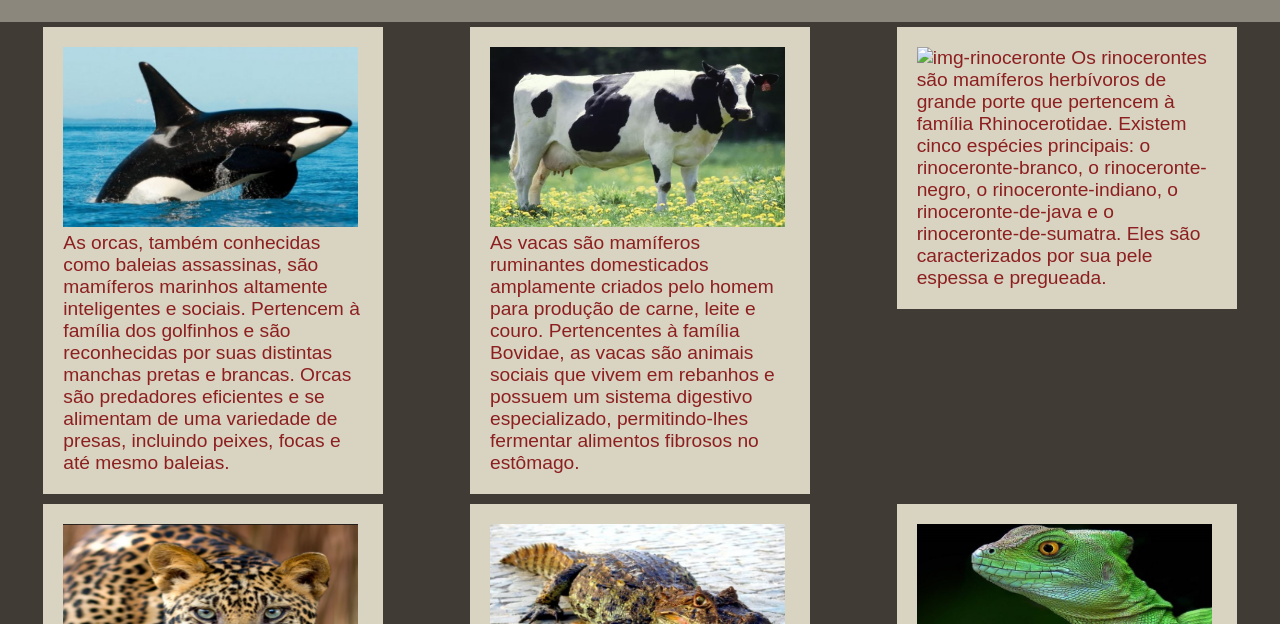
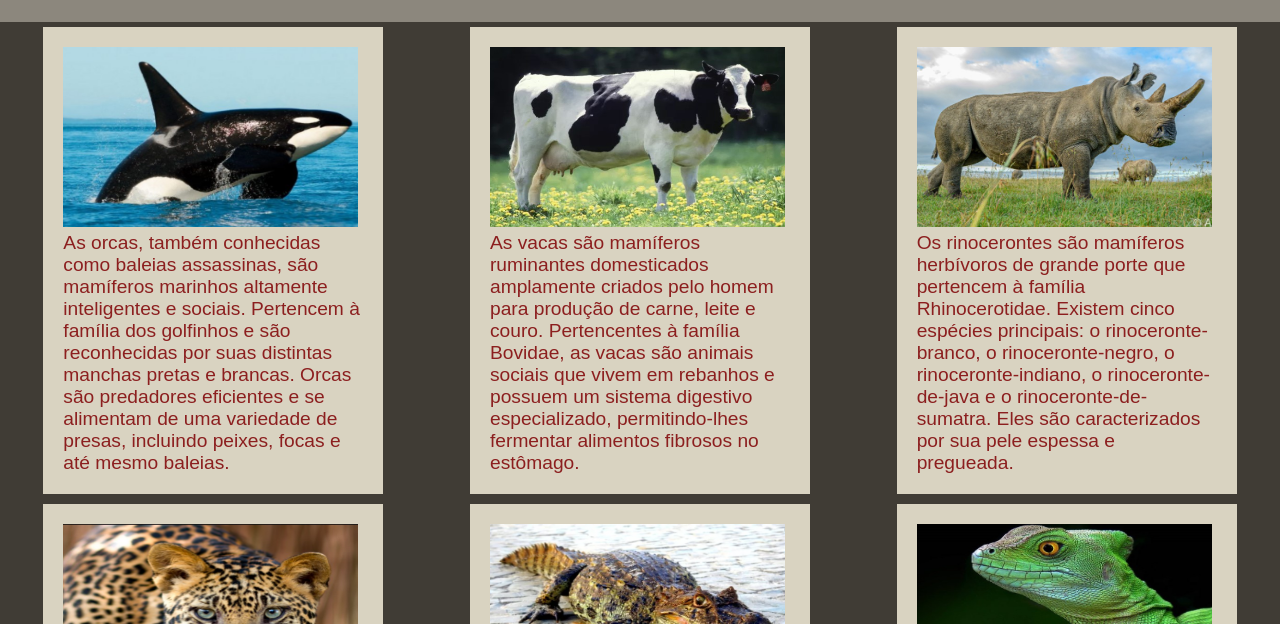
Before and after one commit to hmnenj/FlexBox, a plain HTML site: page index.html in a window 1280 px wide. Shown: the part 176-800 px from the top of the page. Drawn offline with nearby package versions, Linux system fonts and the light colour scheme; the site is published under a folder, as on GitHub Pages, so addresses that start at the root find nothing.

Commit message:
first commit

```diff
--- a/index.html
+++ b/index.html
@@ -44,7 +44,7 @@
             </h7>
         </div>
         <div class="item img3"> <!-- elemento filho-->
-            <img src="/./img/rinoceronte.jpg" alt="img-rinoceronte" title="img-rinoceronte">
+            <img src="./img/rinoceronte.jpg" alt="img-rinoceronte" title="img-rinoceronte">
 
             <h7>Os rinocerontes são mamíferos herbívoros de grande porte que pertencem à família Rhinocerotidae. Existem
                 cinco espécies principais: o rinoceronte-branco, o rinoceronte-negro, o rinoceronte-indiano, o
```
